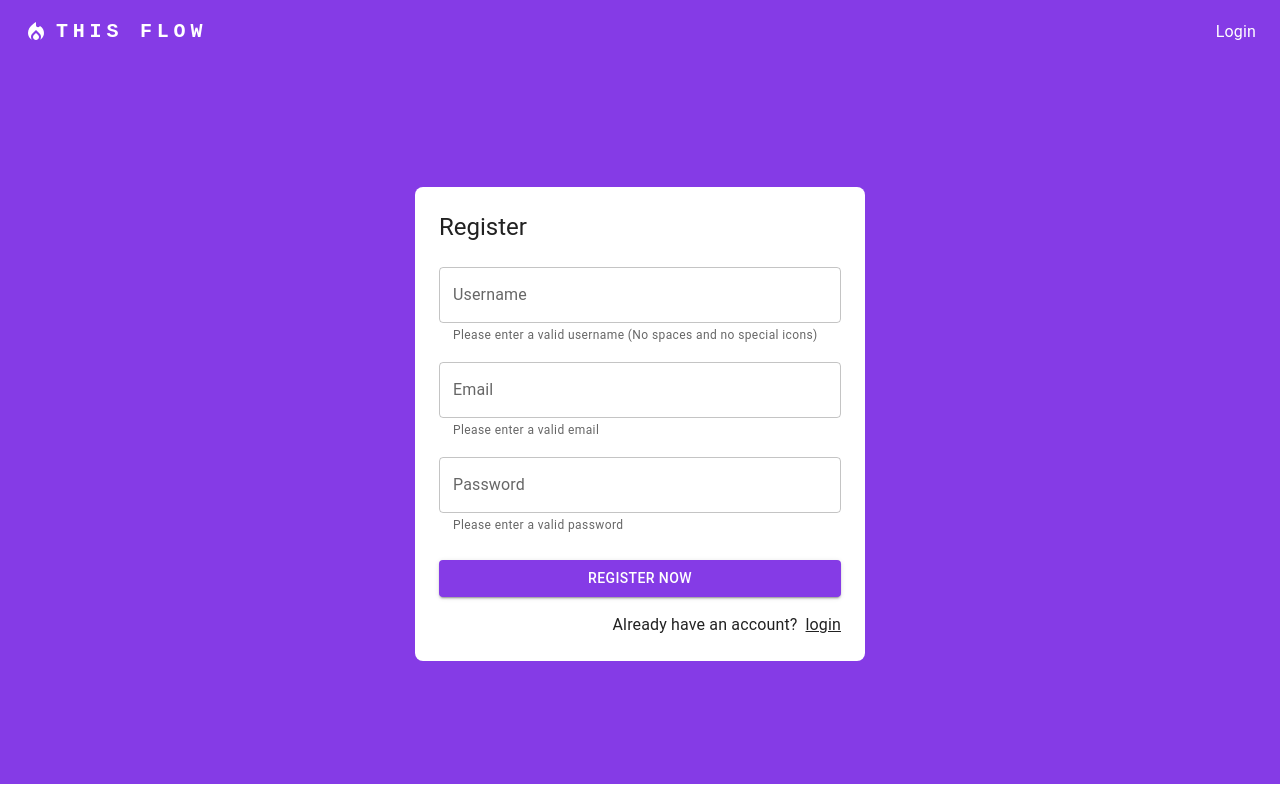
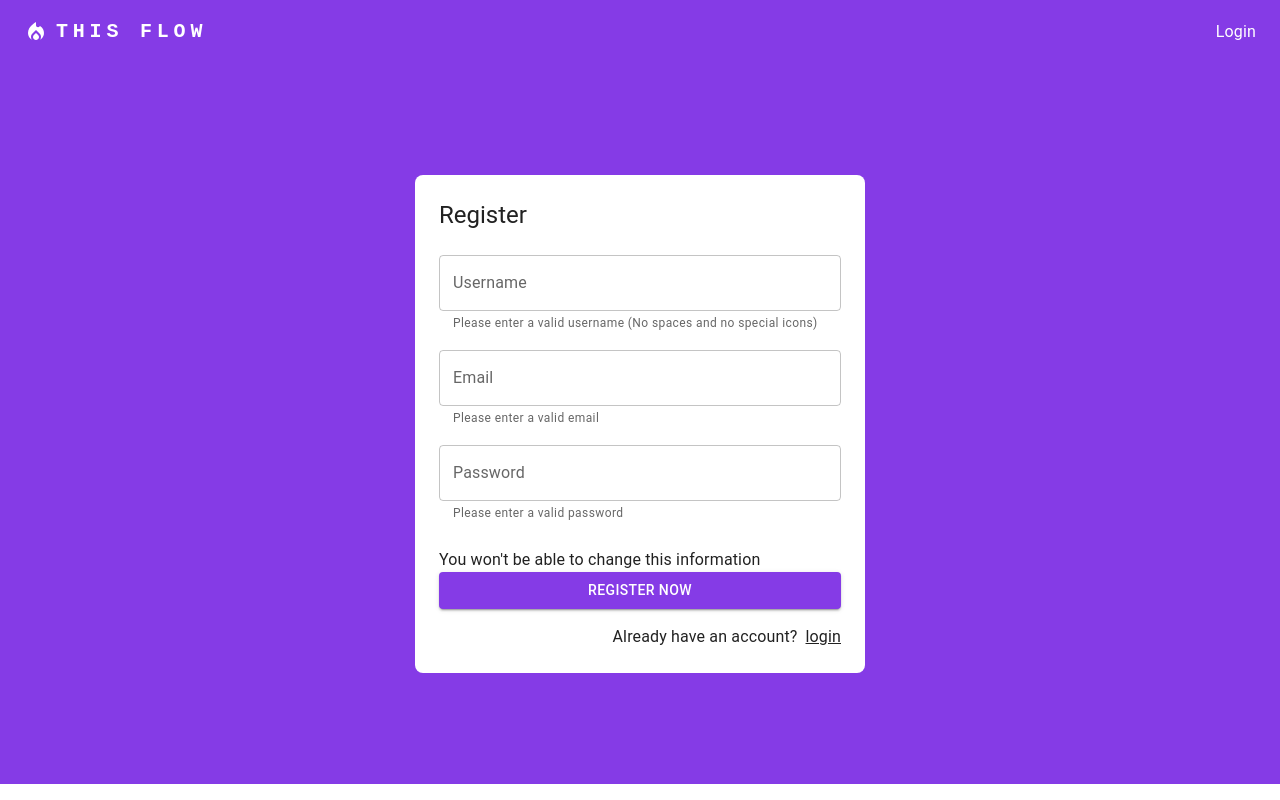
Before and after one commit to luislealdev/thisflow, a React (Vite) app: page /flow/register in a window 1280 px wide. Built offline with nearby package versions, Linux system fonts and the light colour scheme; no server answers.

Commit message:
Distribution folder created

```diff
--- a/src/auth/pages/RegisterPage.jsx
+++ b/src/auth/pages/RegisterPage.jsx
@@ -142,6 +142,7 @@ export const RegisterPage = () => {
             )}
 
             <Grid item xs={12}>
+              <p>You won't be able to change this information</p>
               <Button
                 variant="contained"
                 fullWidth
```
Also changed, not shown: 3 other files (tests, documents, lock files or other folders).
